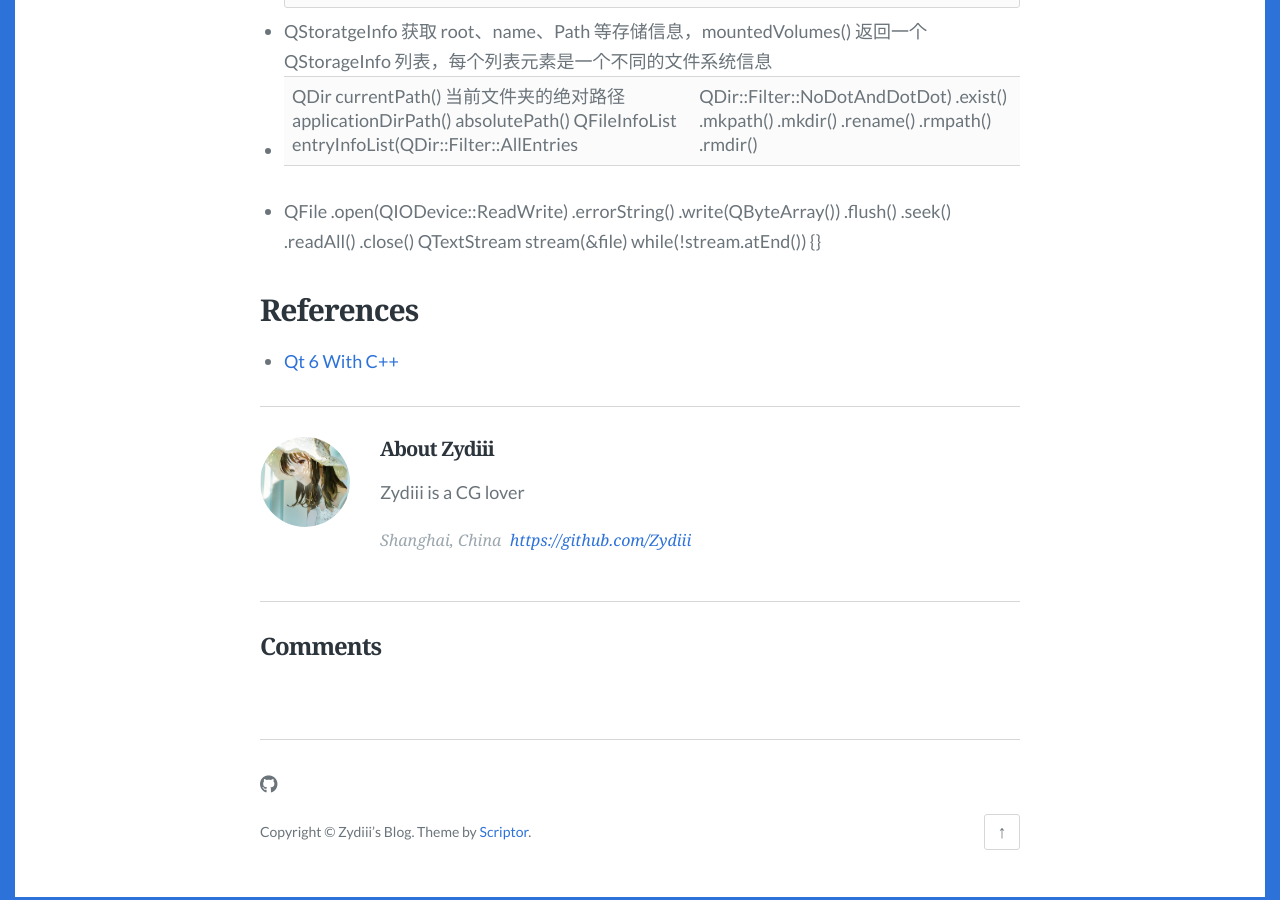
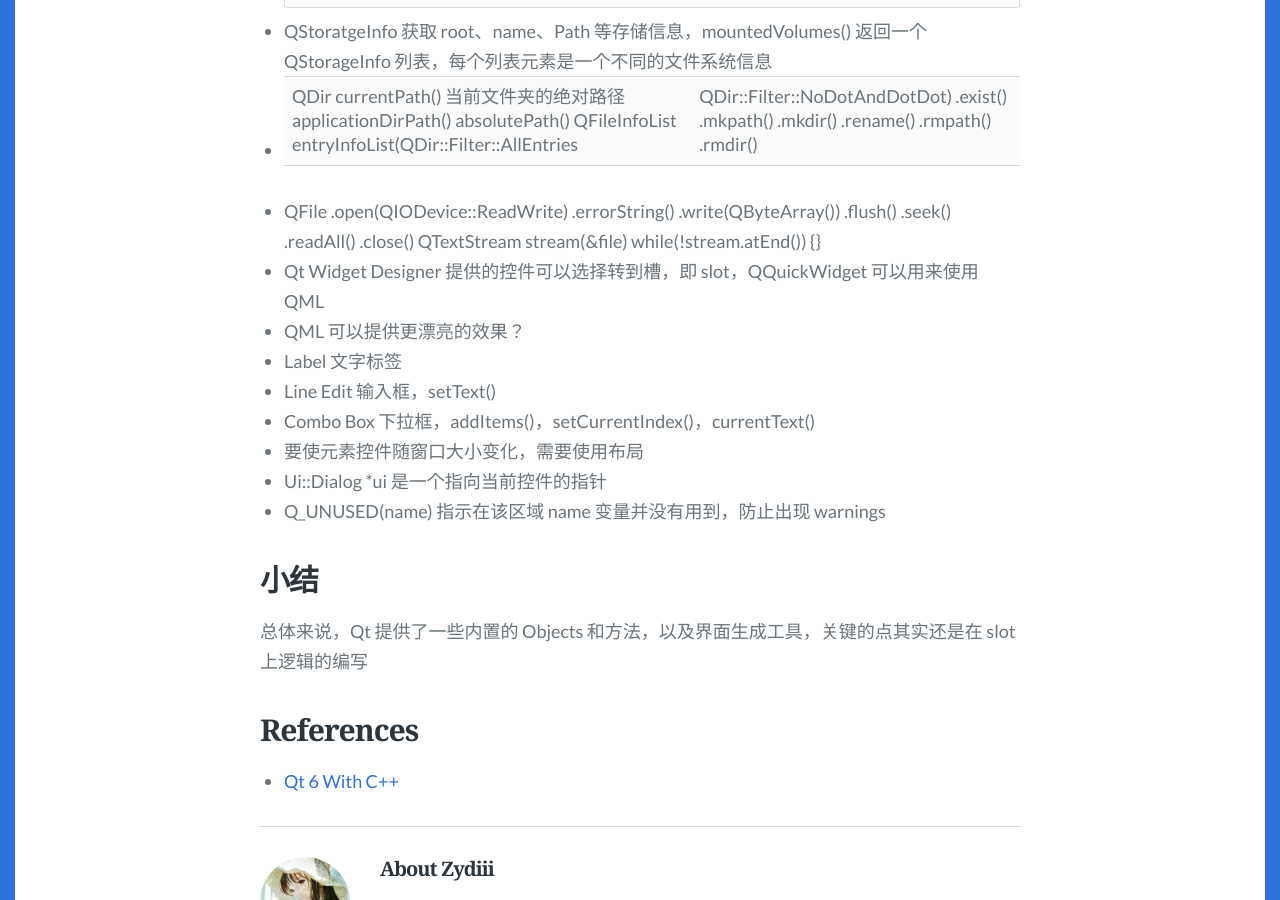
Before and after one commit to Zydiii/Zydiii.github.io, a Jekyll site: the page built from _posts/2022-9-12-QtBasic0.md, in a window 1280 px wide and 900 px high, scrolled down 11604 px. Built offline with Jekyll 4.4.1, drawn with Linux system fonts in a browser that asks for light colours; some web fonts are replaced; comment, search, counter and statistics services are not loaded.

Commit message:
qt_basic

```diff
--- a/_posts/2022-9-12-QtBasic.md
+++ b/_posts/2022-9-12-QtBasic0.md
@@ -431,7 +431,18 @@ tags: [Qt, C++]
 - QStoratgeInfo 获取 root、name、Path 等存储信息，mountedVolumes() 返回一个 QStorageInfo 列表，每个列表元素是一个不同的文件系统信息
 - QDir currentPath() 当前文件夹的绝对路径 applicationDirPath() absolutePath() QFileInfoList entryInfoList(QDir::Filter::AllEntries | QDir::Filter::NoDotAndDotDot) .exist() .mkpath() .mkdir() .rename() .rmpath() .rmdir()
 - QFile .open(QIODevice::ReadWrite) .errorString() .write(QByteArray()) .flush() .seek() .readAll() .close() QTextStream stream(&file) while(!stream.atEnd()) {}
+- Qt Widget Designer 提供的控件可以选择转到槽，即 slot，QQuickWidget 可以用来使用 QML
+- QML 可以提供更漂亮的效果？
+- Label 文字标签
+- Line Edit 输入框，setText()
+- Combo Box 下拉框，addItems()，setCurrentIndex()，currentText()
+- 要使元素控件随窗口大小变化，需要使用布局
+- Ui::Dialog *ui 是一个指向当前控件的指针
+- Q_UNUSED(name) 指示在该区域 name 变量并没有用到，防止出现 warnings
 
+## 小结
+
+总体来说，Qt 提供了一些内置的 Objects 和方法，以及界面生成工具，关键的点其实还是在 slot 上逻辑的编写
 
 ## References
 
```
